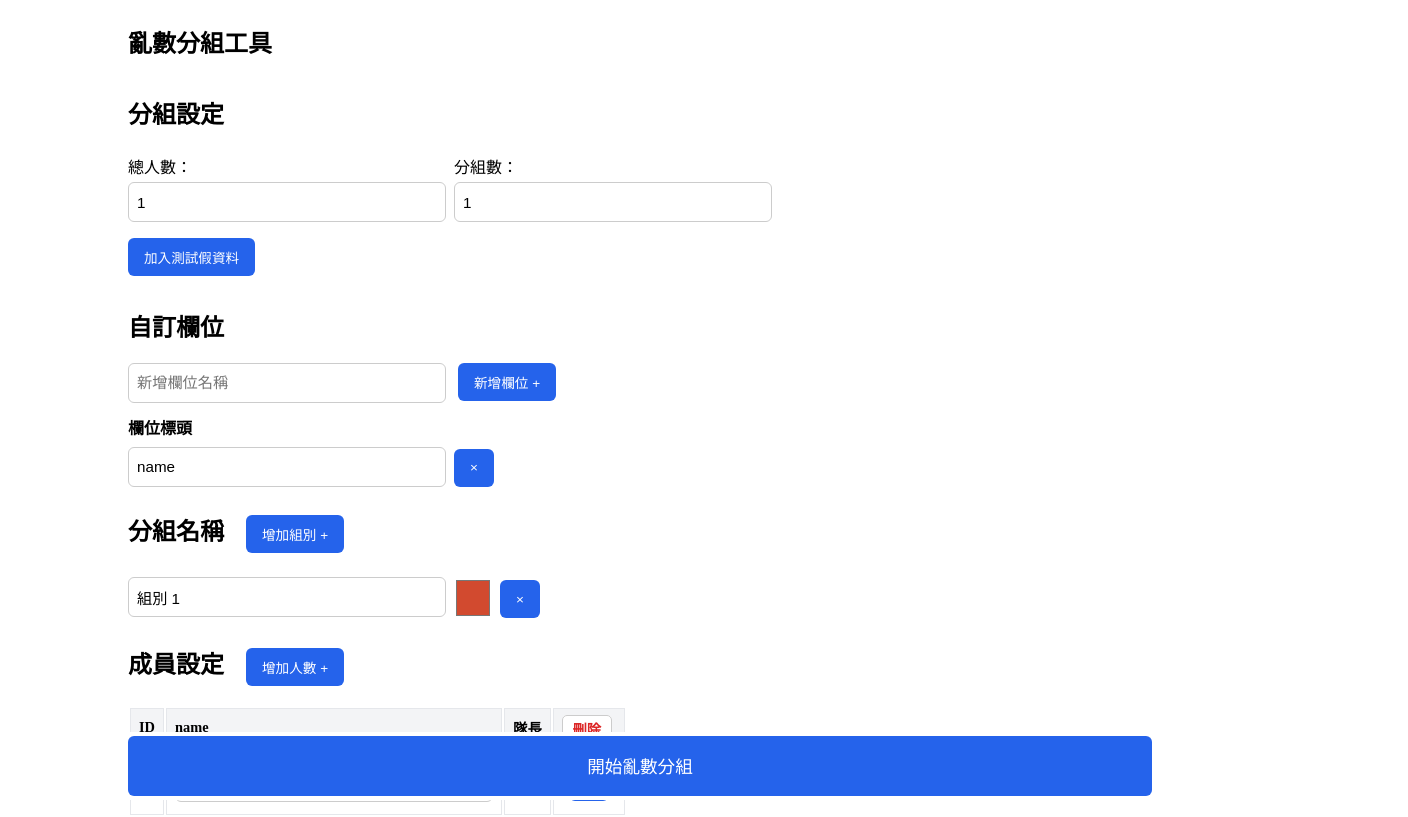
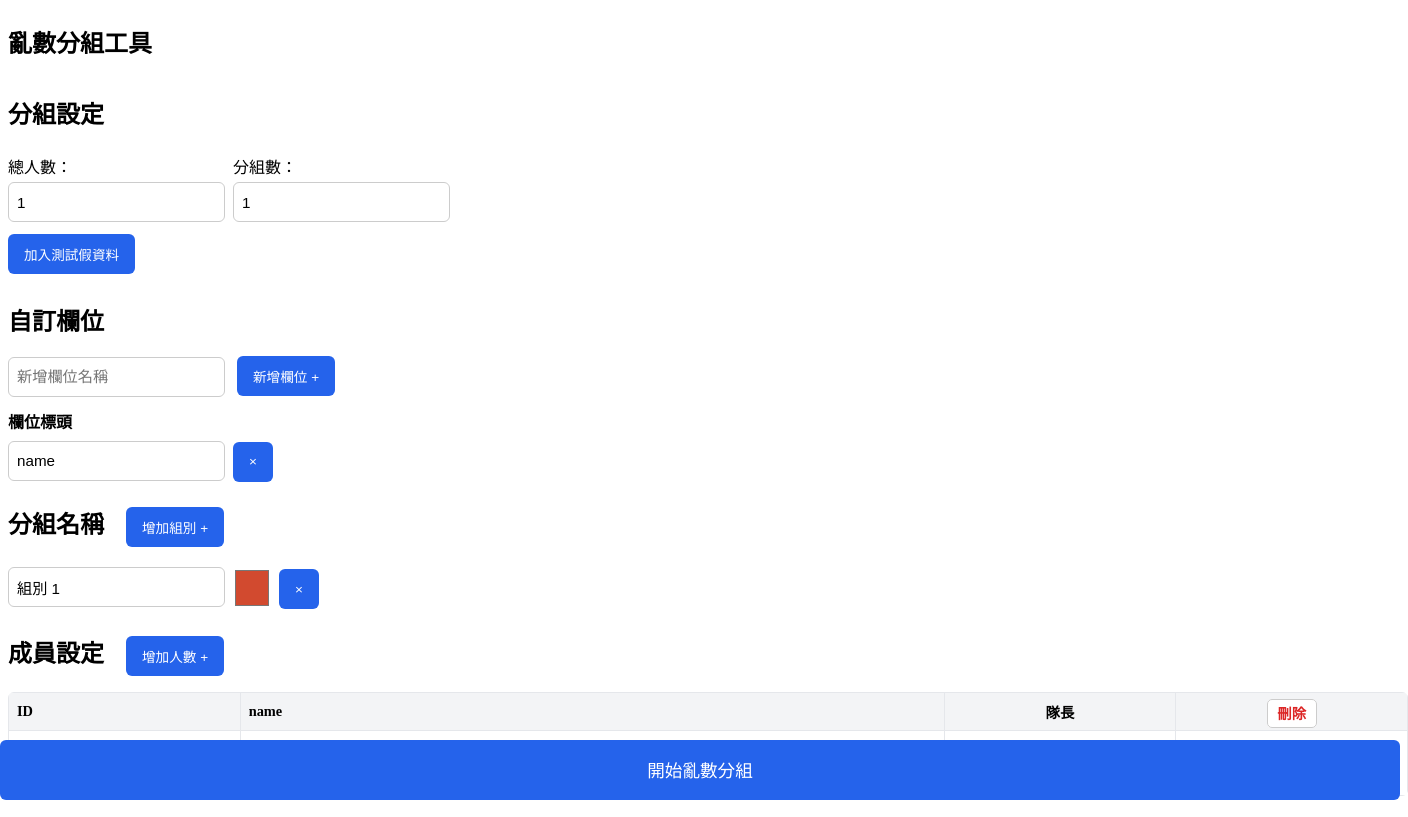
Before and after one commit to mytrylin/teamRandomTool, a Vue app: page / in a window 1280 px wide. Shown: the top 817 px of the page, 1408 px wide, since content can reach past the window. Built offline with nearby package versions, Linux system fonts and the light colour scheme.

Commit message:
feat: 1.按鈕樣式調整 2.欄位區塊排版

```diff
--- a/src/App.vue
+++ b/src/App.vue
@@ -361,7 +361,7 @@ watch(groupNames, val => groupCount.value = val.length)
 
     <section class="section-col mb-1">
       <h2 class="h2-panel">分組設定</h2>
-      <div class="section-row">
+      <div class="section-set-body">
         <div class="flex-col">
           <label class="">總人數：</label>
           <input v-model.number="totalMembers" type="number" min="1" class="generalInput" @change="generateMembers"
@@ -387,10 +387,12 @@ watch(groupNames, val => groupCount.value = val.length)
 
       <div class="">
         <div class="tag-title">欄位標頭</div>
-        <span v-for="(field, index) in customFields" :key="index" class="">
-          <input class="generalInput" v-model="customFields[index].keyName" />
-          <button @click="removeField(field.keyName)" class="ml-1 mr-1 ">&times;</button>
-        </span>
+        <div class="flex-row flex-wrap">
+          <span v-for="(field, index) in customFields" :key="index" class="">
+            <input class="generalInput" v-model="customFields[index].keyName" />
+            <button @click="removeField(field.keyName)" class="ml-1 mr-1 ">&times;</button>
+          </span>
+        </div>
       </div>
     </section>
 
@@ -411,13 +413,13 @@ watch(groupNames, val => groupCount.value = val.length)
         成員設定
         <button class="ml-3" @click="addMember">增加人數 +</button>
       </h2>
-      <table class="">
+      <table class="table">
         <thead>
           <tr>
             <th>ID</th>
             <th v-for="(item, index) in customFields" :key="index">{{ item.keyName }}</th>
-            <th>隊長</th>
-            <th>
+            <th class="td-align-items-center">隊長</th>
+            <th class="td-align-items-center">
               <span class="tag current-pointer" @click="clean">刪除</span>
             </th>
           </tr>
@@ -504,7 +506,7 @@ input.generalInput {
   padding: 0 .5rem;
   border: 1px solid #ccc;
   border-radius: 6px;
-  min-width: 300px;
+  /* min-width: 300px; */
   font-size: 0.95rem;
   margin: 0.25rem 0;
   height: 38px;
@@ -515,18 +517,20 @@ main {
   display: flex;
   flex-direction: column;
   margin: 0 auto;
-  margin-bottom: 4rem;
+  margin-bottom: 5rem;
+
+}
+section {
+  padding: 1rem;
 }
 
-.section-row {
+.section-row, .section-col {
   display: flex;
   flex-direction: row;
   gap: 0.5rem;
 }
 .section-col {
-  display: flex;
   flex-direction: column;
-  gap: 0.5rem;
 }
 
 .flex-row {
@@ -537,6 +541,9 @@ main {
   display: flex;
   flex-direction: column;
 }
+.flex-wrap {
+  flex-wrap: wrap;
+}
 
 button {
   background-color: #2563eb;
@@ -546,10 +553,10 @@ button {
   border: none;
   border-radius: 6px;
   cursor: pointer;
-  margin-top: 0.25rem;
-  margin-bottom: 0.25rem;
+  /* margin-top: 0.25rem; */
+  /* margin-bottom: 0.25rem; */
   padding: 0.4rem 1rem;
-  height: 38px;
+  height: 40px;
 }
 
 button:hover {
@@ -602,7 +609,7 @@ button:hover {
   border-collapse: collapse;
   margin-top: 1rem;
   background: white;
-  border: 1px solid #ddd;
+  /* border: 1px solid #ddd; */
   border-radius: 6px;
   overflow: hidden;
 }
@@ -613,6 +620,7 @@ table td {
   padding: 0.5rem;
   font-size: 0.9rem;
   text-align: left;
+  min-width: 60px;
 }
 
 td {
@@ -636,7 +644,7 @@ table th {
   padding: 0.35rem 0.6rem;
   background-color: #ffffff;
   border-radius: 5px;
-  margin-right: 0.25rem;
+  /* margin-right: 0.25rem; */
   border: 1px solid #ccc;
 }
 
@@ -665,6 +673,11 @@ table th {
   font-weight: bold;
 }
 
+input[type="checkbox"] {
+  width: 25px;
+  height: 25px;
+}
+
 input[type="color"] {
   border: none;
   background: transparent;
@@ -691,6 +704,20 @@ input[type="color"] {
   width: auto;
 }
 
+.start-area {
+  position: fixed;
+  bottom: 0;
+  background: #FFF;
+  width: 100%;
+  border: none;
+}
+.start-wrap {
+  width: 768px;
+  display: flex;
+  justify-content: center;
+  margin: 0 auto;
+  border: none;
+}
 .start-btn {
   width: 96%;
   padding: 1.1rem 1rem;
@@ -699,24 +726,27 @@ input[type="color"] {
   transform: translate(-8px, 0);
 }
 
-.start-area {
-  position: fixed;
-  bottom: 0;
-  background: #FFF;
-  width: 100%;
-}
-.start-wrap {
-  width: 768px;
+.section-set-body {
   display: flex;
-  justify-content: center;
-  margin: 0 auto;
+  flex-direction: column;
+  gap: 0.5rem;
 }
 
 /* 非M版時呈現 */
 @media (min-width: 768px) {
   main {
-    width: 1024px;
+    width: 1400px;
   }
+  section {
+    padding: 0;
+  }
+  .section-set-body {
+    flex-direction: row;
+  }
+  .table {
+    width: 1400px;
+  }
+
   .grid {
     display: grid;
     grid-template-columns: repeat(auto-fit, minmax(300px, 1fr));
@@ -739,7 +769,7 @@ input[type="color"] {
     width: 100%;
   }
   .start-wrap {
-    width: 1024px;
+    width: 1400px;
   }
 }
 
```
